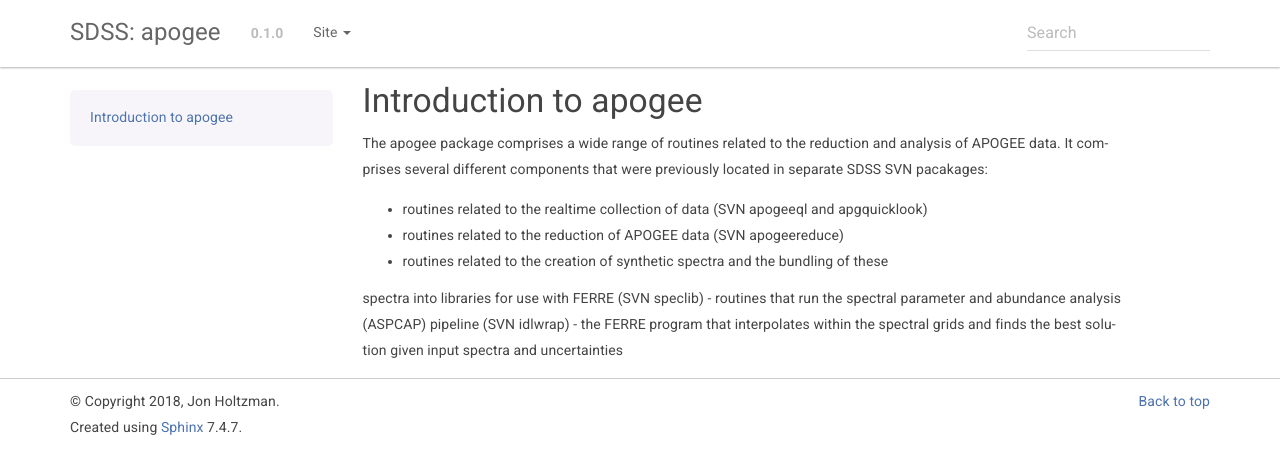
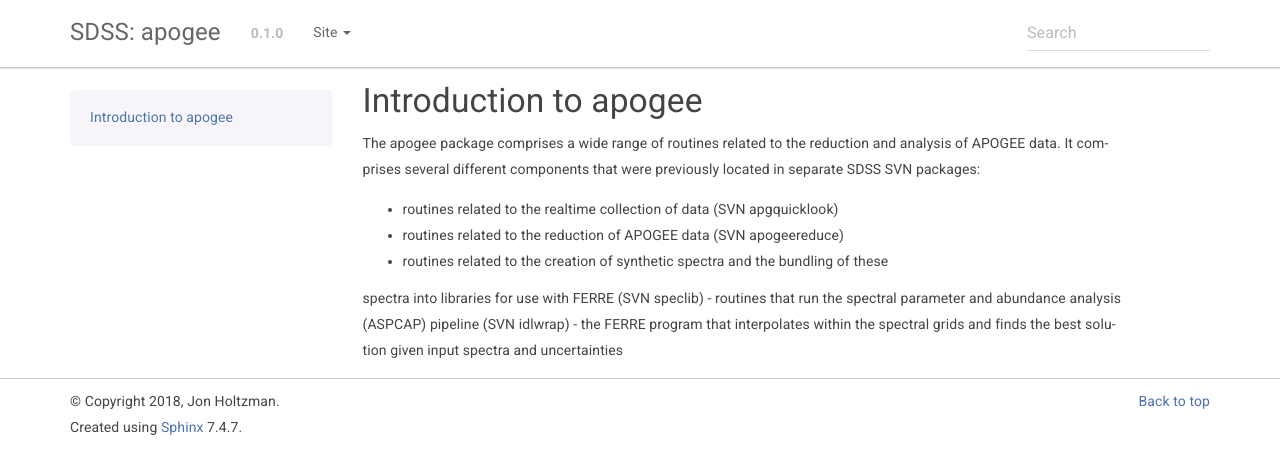
Before and after one commit to sdss/apogee, a Sphinx documentation site: the page built from docs/sphinx/intro.rst, in a window 1280 px wide. Shown: the top 474 px of the page. Built offline with Sphinx 7.4.7, drawn with Linux system fonts in a browser that asks for light colours; pages that are not in the unit, such as notebooks, are missing from menus; the version number is read from the project's files by our own code.

```diff
--- a/docs/sphinx/index.rst
+++ b/docs/sphinx/index.rst
@@ -16,7 +16,7 @@
 of APOGEE data. It comprises several different components that were previously located in
 separate SDSS SVN pacakages:
 
-- routines related to the realtime collection of data (SVN apogeeql and apgquicklook)
+- routines related to the realtime collection of data (SVN apgquicklook)
 - routines related to the reduction of APOGEE data (SVN apogeereduce)
 - routines related to the creation of synthetic spectra and the bundling of these spectra into libraries for use with FERRE (SVN speclib)
 - routines that run the spectral parameter and abundance analysis (ASPCAP) pipeline (SVN idlwrap)
@@ -32,9 +32,8 @@
 .. toctree::
    :maxdepth: 1
 
-   apogeeql
-   apgquicklook
    apogeereduce
+   quicklook
    apred
    aspcap
    cannon
--- a/docs/sphinx/intro.rst
+++ b/docs/sphinx/intro.rst
@@ -6,9 +6,9 @@
 
 The apogee package comprises a wide range of routines related to the reduction and analysis
 of APOGEE data. It comprises several different components that were previously located in
-separate SDSS SVN pacakages:
+separate SDSS SVN packages:
 
-- routines related to the realtime collection of data (SVN apogeeql and apgquicklook)
+- routines related to the realtime collection of data (SVN apgquicklook)
 - routines related to the reduction of APOGEE data (SVN apogeereduce)
 - routines related to the creation of synthetic spectra and the bundling of these
 spectra into libraries for use with FERRE (SVN speclib)
```
Also changed, not shown: docs/sphinx/speclib.rst (+13 -4 lines).
